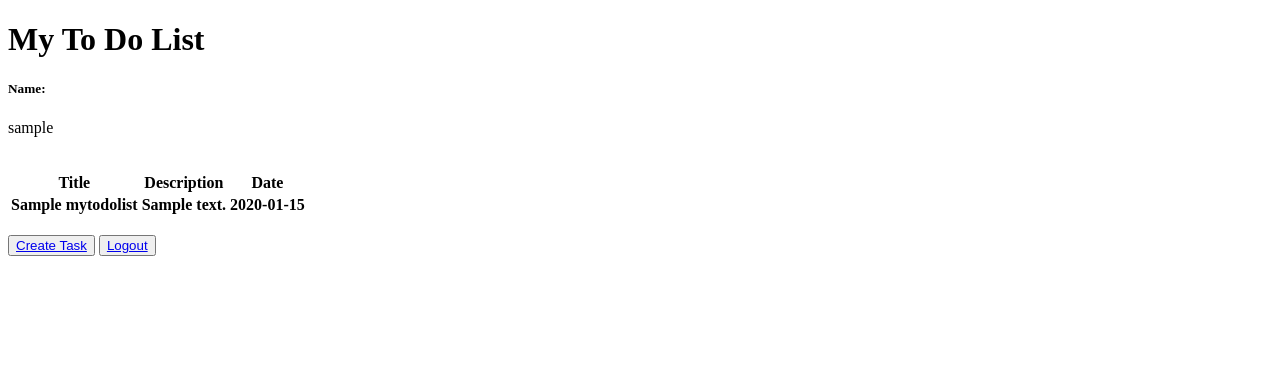
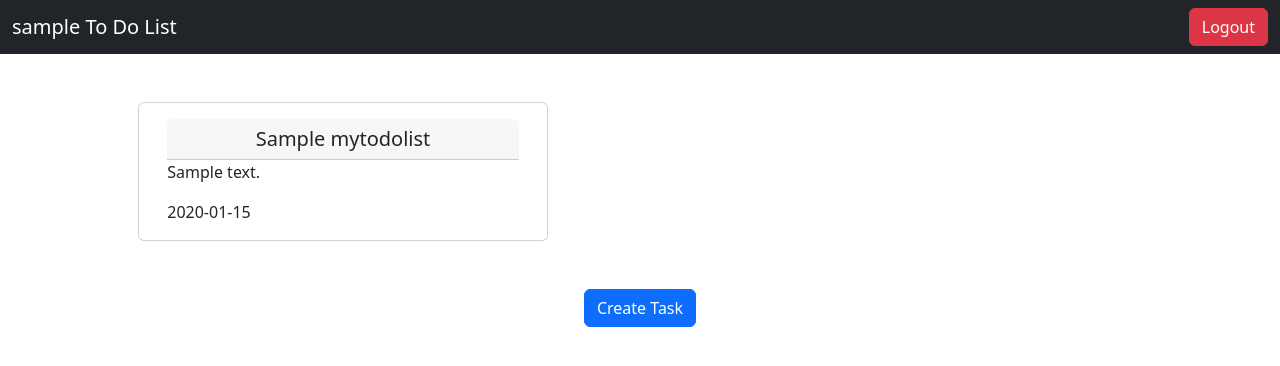
Before and after one commit to fadlanariel/assigment-pbp, a Django app: page /todolist/ in a window 1280 px wide. Shown: the top 366 px of the page. Run offline with Django 4.2, Linux system fonts and the light colour scheme; a user stored in the database is signed in; tables that the repository leaves empty hold one stand-in row (values such as "Sample post"); lists and menus that the app fills with data are empty.

Commit message:
Styling every pages in todolist

```diff
--- a/templates/base.html
+++ b/templates/base.html
@@ -5,12 +5,14 @@
 <head>
   <meta charset="UTF-8">
   <meta name="viewport" content="width=device-width, initial-scale=1.0">
+  <link href="https://cdn.jsdelivr.net/npm/bootstrap@5.2.1/dist/css/bootstrap.min.css" rel="stylesheet" integrity="sha384-iYQeCzEYFbKjA/T2uDLTpkwGzCiq6soy8tYaI1GyVh/UjpbCx/TYkiZhlZB6+fzT" crossorigin="anonymous">
   {% comment %}<link rel="stylesheet" href="{% static 'css/style.css' %}">{% endcomment %}
   {% block meta %}
   {% endblock meta %}
 </head>
 
 <body>
+  <script src="https://cdn.jsdelivr.net/npm/bootstrap@5.2.1/dist/js/bootstrap.bundle.min.js" integrity="sha384-u1OknCvxWvY5kfmNBILK2hRnQC3Pr17a+RTT6rIHI7NnikvbZlHgTPOOmMi466C8" crossorigin="anonymous"></script>
   {% block content %}
   {% endblock content %}
 </body>
--- a/todolist/templates/register.html
+++ b/todolist/templates/register.html
@@ -6,9 +6,9 @@
 
 {% block content %}
 
-<div class = "login">
+<div class = "login container-fluid border rounded w-auto h-auto position-absolute top-50 start-50 translate-middle" style="padding: 2%; background-color: #fafafac4;">
 
-    <h1>Formulir Registrasi</h1>
+    <h1 style="text-align: center;">Formulir Registrasi</h1>
 
         <form method="POST" >
             {% csrf_token %}
--- a/todolist/templates/todolist.html
+++ b/todolist/templates/todolist.html
@@ -1,30 +1,36 @@
 {% extends 'base.html' %}
 
- {% block content %}
+{% block meta %}
+<title>My To Do List</title>
+{% endblock meta %}
 
-  <h1>My To Do List</h1>
+{% block content %}
+  <nav class="navbar navbar-dark bg-dark navbar-expand-lg sticky-top max-width">
+    <div class="container-fluid">
+        <span class="navbar-brand mb-0 h3">{{user.get_username}} To Do List</span>
+        <a class="btn btn-danger" type="button" href="{% url 'todolist:logout' %}">Logout</a>
+    </div>
+  </nav>
+  <br>
+  <br>
+  <main role="main" class="container">
+    <div class="row row-cols-1 row-cols-md-2 g-4">
+      {% for task in data_todolist %}
+      <div class="row">
+        <div class="card m-4 mx-auto" style="max-width: 75%;">
+          <div class="card-body">
+            <h5 class="card-header text-center">{{ task.title }}</h5>
+            <p class="card-text">{{ task.description }}</p>
+            <p class="card-text">{{ task.date }}</p>
+          </div>
+        </div>
+      </div>
+      {% endfor %}
+    </div>
+  </main>
+  <br>
+  <div class="d-flex justify-content-center align-content-center w-20 mb-2 sticky-bottom">
+    <a type="button" class="btn btn-primary mb-2" href="{% url 'todolist:create-task' %}">Create Task</a>
+  </div>
 
-  <h5>Name: </h5>
-  <p>{{user.get_username}}</p>
-  <br>
-  <table>
-    <tr>
-      <th>Title</th>
-      <th>Description</th>
-      <th>Date</th>
-    </tr>
-    {% comment %} Add the data below this line {% endcomment %}
-    {% for task in data_todolist %}
-      <tr>
-        <th>{{ task.title }}</th>
-        <th>{{ task.description }}</th>
-        <th>{{ task.date }}</th>
-      </tr>
-    {% endfor %}
-
-  </table>
-  <br>
-  <button><a href="{% url 'todolist:create-task' %}">Create Task</a></button>
-  <button><a href="{% url 'todolist:logout' %}">Logout</a></button>
-
- {% endblock content %}
+{% endblock content %}
```
Also changed, not shown: todolist/templates/create_task.html (+15 -10 lines), todolist/templates/login.html (+13 -15 lines).
